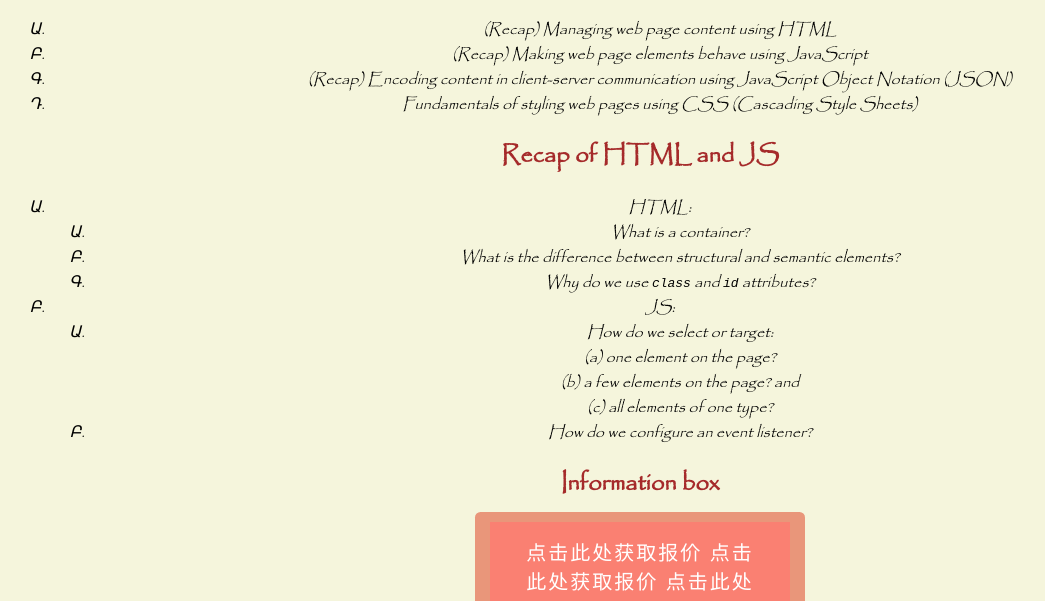
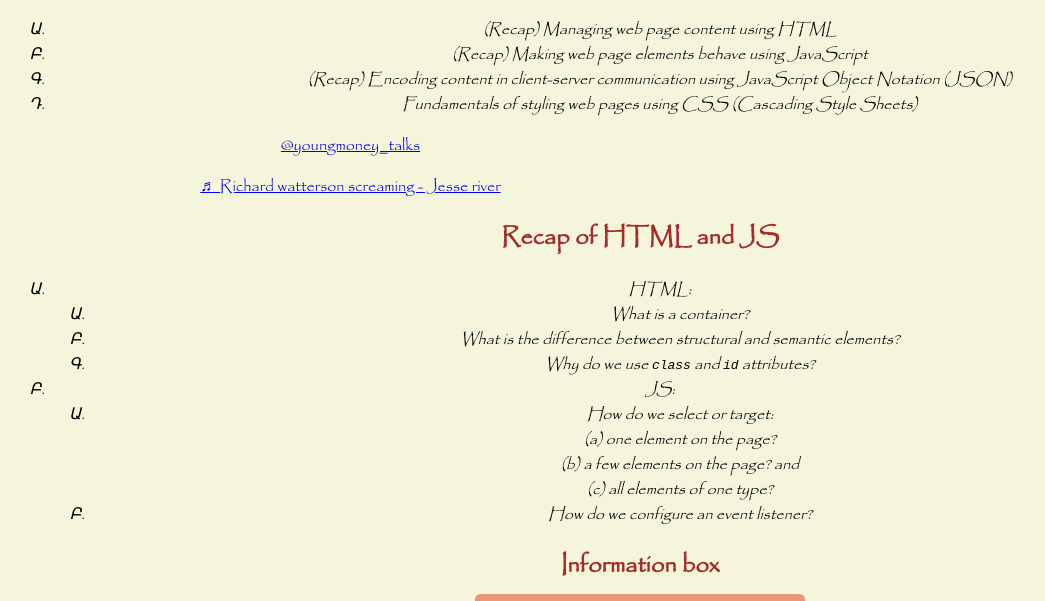
Before and after one commit to Huzarzy1/huzarzy1.github.io, a plain HTML site: page index.html in a window 1280 px wide. Shown: the part 135-736 px from the top of the page, without its empty margins (0-1045 px from the left). Drawn offline with Linux system fonts and the light colour scheme; a script that the page names is missing; a web font is replaced by a local one.

Commit message:
Update index.html

```diff
--- a/index.html
+++ b/index.html
@@ -32,6 +32,7 @@
                 <li>Fundamentals of styling web pages using CSS (Cascading Style Sheets)</li>
             </ul>
         </section>
+        <blockquote class="tiktok-embed" cite="https://www.tiktok.com/@youngmoney_talks/video/7393092650909355306" data-video-id="7393092650909355306" style="max-width: 605px;min-width: 325px;" > <section> <a target="_blank" title="@youngmoney_talks" href="https://www.tiktok.com/@youngmoney_talks?refer=embed">@youngmoney_talks</a> <p></p> <a target="_blank" title="♬ Richard watterson screaming - Jesse river" href="https://www.tiktok.com/music/Richard-watterson-screaming-7393092622245907243?refer=embed">♬ Richard watterson screaming - Jesse river</a> </section> </blockquote> <script async src="https://www.tiktok.com/embed.js"></script>
         <section id="recap">
             <h2 class="blue">Recap of HTML and JS</h2>
             <ul>
```
